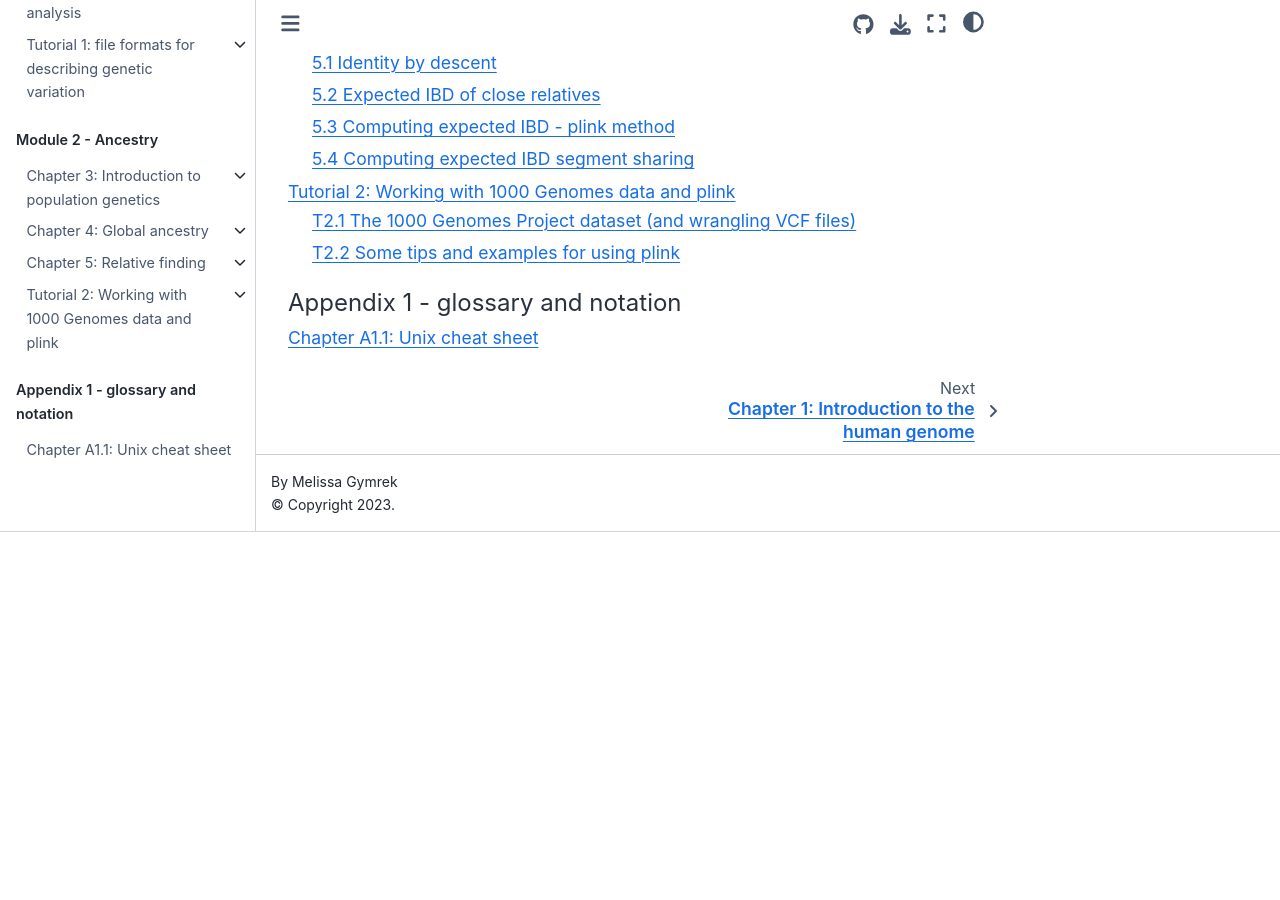
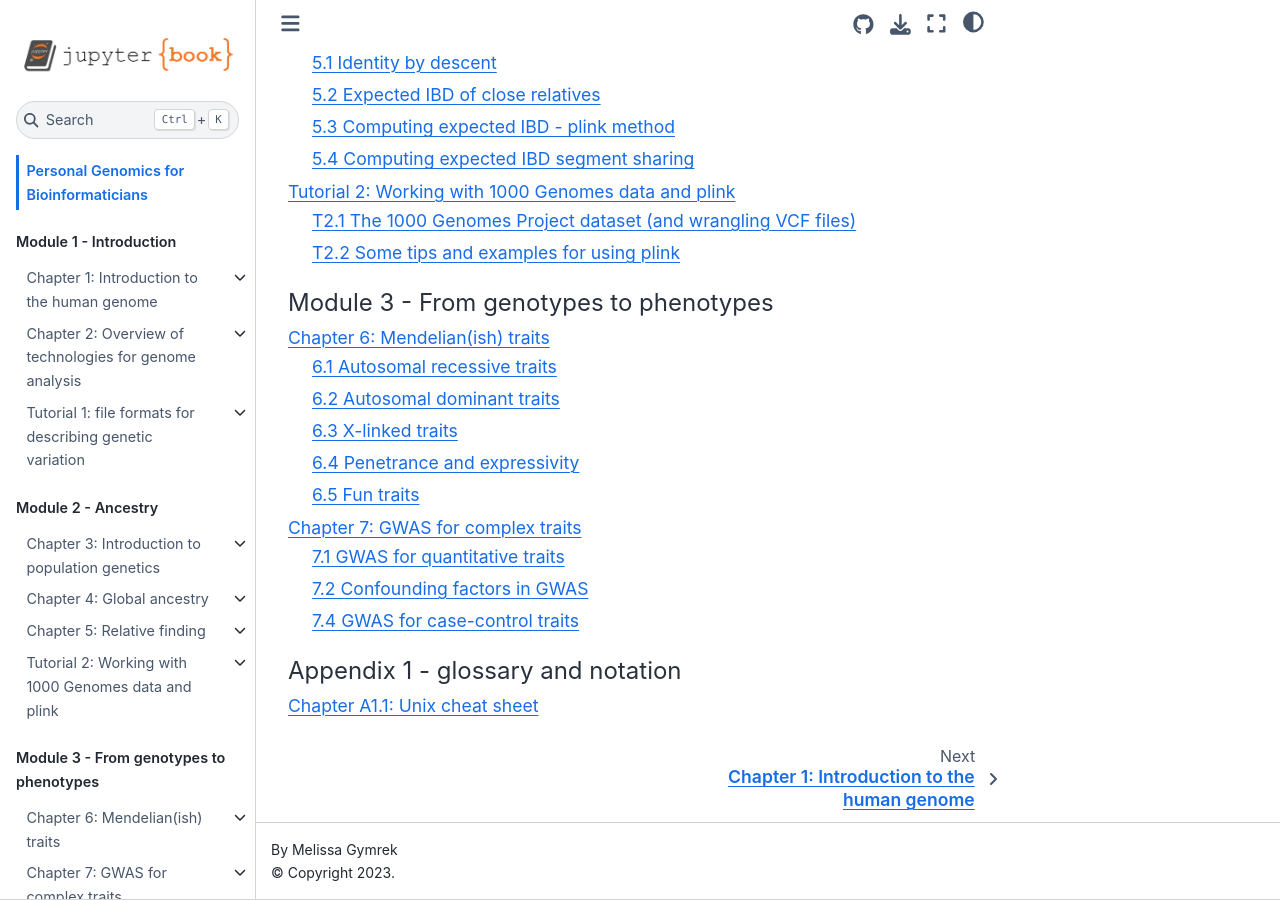
Before and after one commit to gymrek-lab/personal-genomics-textbook, a Jupyter Book: the page built from index.md, in a window 1280 px wide and 900 px high, scrolled down 1206 px. Built offline with Jupyter Book 1.0.4 settings and Sphinx 7.4.7 and the Sphinx Book theme 1.1.4, drawn with Linux system fonts in a browser that asks for light colours; pages that are not in the unit, such as notebooks, are missing from menus; before the commit the page ends 1738 px from its top, so only the background shows below that.

Commit message:
adding gwas placeholders

````diff
--- a/_toc.yml
+++ b/_toc.yml
@@ -53,14 +53,20 @@ parts:
         sections:
         - file: ancestry/plink1kg/1000G
         - file: ancestry/plink1kg/plink
-#  - caption: Module 3 - Complex traits
-#    chapters:
-#      - file: complextraits/overview
-#      - file: complextraits/gwas
-#      - file: complextraits/lmm
-#      - file: complextraits/qtls
-#      - file: complextraits/fine-mapping
-#      - file: complextraits/prs
+  - caption: Module 3 - From genotypes to phenotypes
+    chapters:
+      - file: complextraits/mendelian
+        sections:
+        - file: complextraits/mendelian/autosomal_recessive
+        - file: complextraits/mendelian/autosomal_dominant
+        - file: complextraits/mendelian/X_linked
+        - file: complextraits/mendelian/penetrance_expressivity
+        - file: complextraits/mendelian/fun_traits
+      - file: complextraits/gwas
+        sections:
+        - file: complextraits/gwas/quantitative_traits
+        - file: complextraits/gwas/confounding
+        - file: complextraits/gwas/case_control_traits
 #  - caption: Module 4 - Trans-ancestry approaches
 #    chapters:
 #      - file: multianc/fine-mapping
--- a/complextraits/gwas.md
+++ b/complextraits/gwas.md
@@ -1 +1,15 @@
-# Chapter 8: Genome-wide association studies
+# Chapter 7: GWAS for complex traits
+
+For most of the remaining chapters, we will shift gears to focus on *complex traits* which can be controlled by genetic variation across many different regions of the genome.
+
+In this chapter, we will give an introduction to *genome-wide association studies* (GWAS), one of the main techniques used to study the genetics of complex traits. In future chapters, we will explore applications downstream of GWAS including trait prediction (using polygenic risk scores) and interpretation (using fine-mapping).
+
+For GWAS and other applications, we'll generally consider traits in two categories:
+
+* *Quantitative traits* are those for which the phenotype can be described using a numerical value. e.g. height or LDL cholestrol.
+* *Case/control traits* are those for which we have just two possible phenotype values to compare (e.g. disease/no disease).
+
+The techniques used for these two cases are similar but slightly different. We will explore both cases in this chapter. GWAS and downstream applications require a good understanding of p-values, and we will spend some time reviewing that concept.
+
+```{tableofcontents}
+```
--- /dev/null
+++ b/complextraits/gwas/case_control_traits.md
@@ -0,0 +1 @@
+# 7.4 GWAS for case-control traits
--- /dev/null
+++ b/complextraits/gwas/confounding.md
@@ -0,0 +1 @@
+# 7.2 Confounding factors in GWAS
--- /dev/null
+++ b/complextraits/gwas/quantitative_traits.md
@@ -0,0 +1 @@
+# 7.1 GWAS for quantitative traits
--- /dev/null
+++ b/complextraits/mendelian.md
@@ -0,0 +1,21 @@
+# Chapter 6: Mendelian(ish) traits
+
+Whereas the previous modules focused on learning about ancestry from our genomes, future modules will explore the relationship between our genomes and different *traits* or *phenotypes*. Some of these will be mostly for fun (e.g. eye color or hair thickness) but others will be medically relevant (e.g. predicting the risk of heart disease). However, in almost all of what we do in future modules, we'll need to continue to take ancestry into account.
+
+We will generally be breaking traits into two categories (but as we'll discuss, there is certainly overlap between these).
+
+* *Mendelian traits* will tend to be controlled by genetic variation within a single gene.
+* *Complex traits* are controlled by genetic variation across multiple genes or genomic regions. For some traits (e.g. height) literally thousands of genes may be involved.
+
+In reality, these categories are clear cut, and we could instead place traits along a "spectrum" from least polygenic (e.g. strictly Mendelian traits) to most polygenic (e.g. height).
+
+![architectures](mendelian/images/genetic_architectures.png)
+
+Generally, we'll see that variants resulting in Mendelian disorders tend to have really high impacts on fitness, and thus are kept relatively rare in the population due to selection. An exception to this would be variants that have a severe impact, but the impact is only manifested later in life after childbearing years (e.g. Alzheimer's Disease). On the other hand, the individual variants contributing to complex traits might actually be quite common, since each will have a small impact on disease risk and therefore are under more modest selection.
+
+![fitness_grid](mendelian/images/fitness_grid.png)
+
+In this chapter, we will cover some basics of Mendelian traits. For most of the remaining chapters, we will shift our focus to complex traits.
+
+```{tableofcontents}
+```
--- /dev/null
+++ b/complextraits/mendelian/X_linked.md
@@ -0,0 +1 @@
+# 6.3 X-linked traits
--- /dev/null
+++ b/complextraits/mendelian/autosomal_dominant.md
@@ -0,0 +1 @@
+# 6.2 Autosomal dominant traits
--- /dev/null
+++ b/complextraits/mendelian/autosomal_recessive.md
@@ -0,0 +1 @@
+# 6.1 Autosomal recessive traits
--- /dev/null
+++ b/complextraits/mendelian/fun_traits.md
@@ -0,0 +1 @@
+# 6.5 Fun traits
--- /dev/null
+++ b/complextraits/mendelian/penetrance_expressivity.md
@@ -0,0 +1 @@
+# 6.4 Penetrance and expressivity
````
Also changed, not shown: complextraits/fine-mapping.md (deleted, +0 -1 lines), complextraits/lmm.md (deleted, +0 -1 lines), complextraits/overview.md (deleted, +0 -1 lines), complextraits/prs.md (deleted, +0 -1 lines), complextraits/qtls.md (deleted, +0 -1 lines), complextraits/mendelian/images/fitness_grid.png (added), complextraits/mendelian/images/genetic_architectures.png (added).
